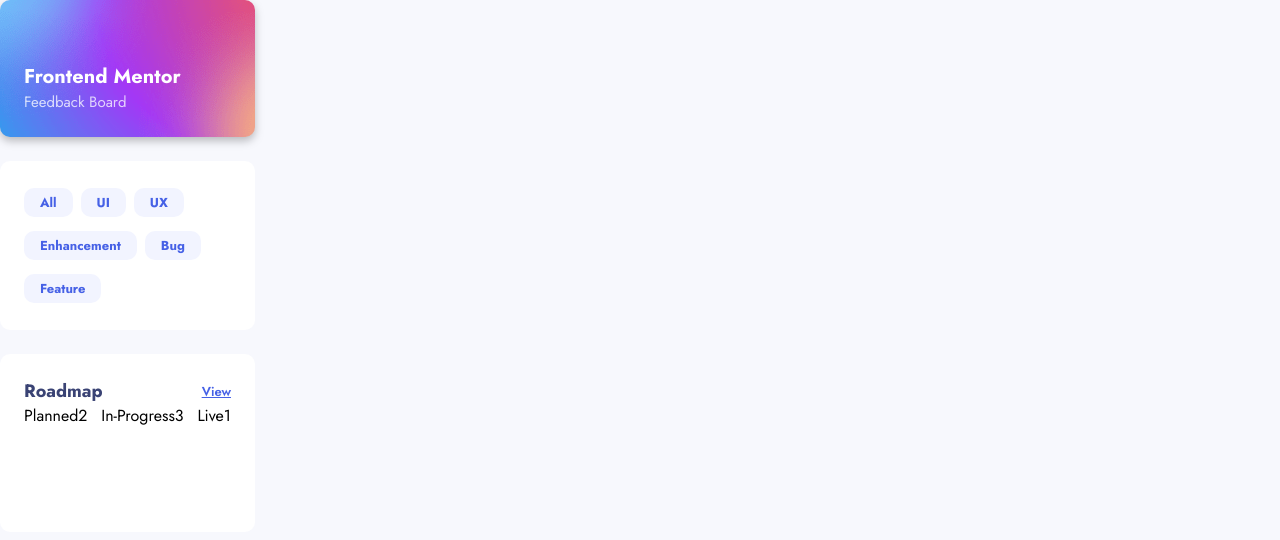
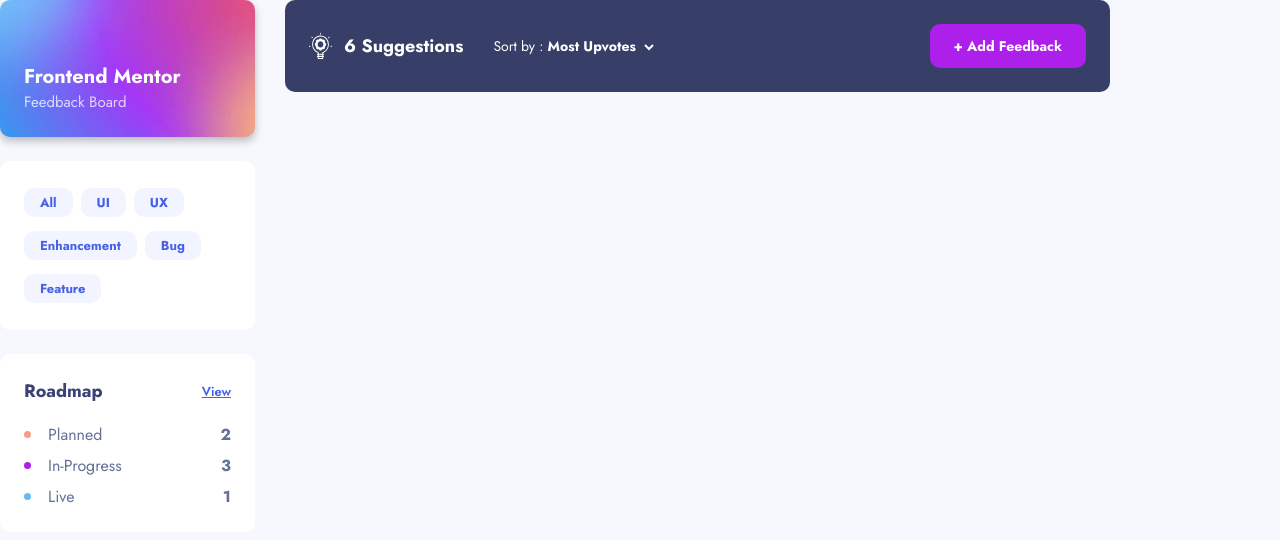
Before and after one commit to j0sephh123/fem-product-feedback, a Nuxt app: page / in a window 1280 px wide. Shown: the top 540 px of the page. Built offline with nearby package versions, Linux system fonts and the light colour scheme.

Commit message:
add more components

```diff
--- /dev/null
+++ b/assets/styles/_variables.scss
@@ -0,0 +1 @@
+$border-radius: 10px;
--- a/components/Button.vue
+++ b/components/Button.vue
@@ -20,7 +20,7 @@
   font-size: 13px;
   display: inline-block;
   padding: 5px 16px;
-  border-radius: 10px;
+  border-radius: $border-radius;
   cursor: pointer;
 
   &:hover {
--- /dev/null
+++ b/components/Controls/Suggestions.vue
@@ -0,0 +1,21 @@
+<template>
+  <div class="suggestions">
+    <img src="~assets/svgs/icon-suggestions.svg" />
+    <span>6 Suggestions</span>
+  </div>
+</template>
+
+<style scoped lang="scss">
+.suggestions {
+  display: flex;
+
+  img {
+    padding-right: 12px;
+  }
+
+  span {
+    font-size: 18px;
+    font-family: "Jost-Bold";
+  }
+}
+</style>
--- /dev/null
+++ b/components/Controls/index.vue
@@ -0,0 +1,69 @@
+<template>
+  <div class="wrapper">
+    <ControlsSuggestions />
+    <div class="sort">
+      <span>Sort by</span>
+      :
+      <span class="value">Most Upvotes</span>
+      <svg width="10" height="7" xmlns="http://www.w3.org/2000/svg">
+        <path d="M1 1l4 4 4-4" stroke="#fff" stroke-width="2" fill="none" fill-rule="evenodd" />
+      </svg>
+    </div>
+    <div class="feedback">
+      <div class="button">
+        <span class="plus">+</span>
+        <span>Add Feedback</span>
+      </div>
+    </div>
+  </div>
+</template>
+
+<style scoped lang="scss">
+.wrapper {
+  display: flex;
+  background-color: $dark-1;
+  padding: 14px;
+  border-radius: $border-radius;
+  color: $white;
+  width: 825px;
+  align-items: center;
+  padding: 24px;
+
+
+
+  .sort {
+    cursor: pointer;
+    font-size: 14px;
+
+    .value {
+      font-family: "Jost-Bold";
+      padding-right: 8px;
+    }
+  }
+
+  .feedback {
+    display: flex;
+    justify-content: flex-end;
+    flex-grow: 1;
+
+    .button {
+      text-align: right;
+      background-color: $purple;
+      border-radius: $border-radius;
+      cursor: pointer;
+      display: flex;
+      align-items: center;
+      padding: 12px 24px;
+
+      .plus {
+        padding-right: 4px;
+      }
+
+      span {
+        font-family: 'Jost-Bold';
+        font-size: 14px;
+      }
+    }
+  }
+}
+</style>
--- a/components/Header.vue
+++ b/components/Header.vue
@@ -11,7 +11,7 @@
   background-repeat: no-repeat;
   background-size: cover;
   color: $white;
-  border-radius: 10px;
+  border-radius: $border-radius;
   display: inline-block;
   padding: 24px;
   width: 255px;
--- a/components/Roadmap.vue
+++ b/components/Roadmap.vue
@@ -5,18 +5,9 @@
       <span class="view">View</span>
     </div>
     <div class="bottom">
-      <div>
-        <span class="label">Planned</span>
-        <span class="value">2</span>
-      </div>
-      <div>
-        <span class="label">In-Progress</span>
-        <span class="value">3</span>
-      </div>
-      <div>
-        <span class="label">Live</span>
-        <span class="value">1</span>
-      </div>
+      <RoadmapItem label="Planned" value="2" />
+      <RoadmapItem label="In-Progress" value="3" />
+      <RoadmapItem label="Live" value="1" />
     </div>
   </div>
 </template>
@@ -24,10 +15,13 @@
 <style scoped lang="scss">
 .wrapper {
   background-color: $white;
-  border-radius: 10px;
+  border-radius: $border-radius;
   width: 255px;
   height: 178px;
   padding: 24px;
+  display: flex;
+  flex-direction: column;
+  justify-content: space-between;
 
   .top {
     @include flex-between();
@@ -47,13 +41,11 @@
   }
 
   .bottom {
-    @include flex-between();
+    display: flex;
+    flex-direction: column;
+    gap: 8px;
 
-    .item {
-      .label {}
 
-      .value {}
-    }
   }
 }
 </style>
--- /dev/null
+++ b/components/RoadmapItem.vue
@@ -0,0 +1,59 @@
+<script setup lang="ts">
+defineProps<{
+  label: "Planned" | "In-Progress" | "Live";
+  value: string;
+}>();
+
+</script>
+
+<template>
+  <div class="item" :class="{
+    planned: label === 'Planned',
+    live: label === 'Live',
+    inProgress: label === 'In-Progress',
+  }">
+    <span class="label">{{ label }}</span>
+    <span class="value">{{ value }}</span>
+  </div>
+</template>
+
+<style scoped lang="scss">
+.item {
+  @include flex-between();
+  padding-left: 24px;
+  color: $dark-3;
+
+  &.planned {
+    &::before {
+      background-color: $orange;
+    }
+  }
+
+  &.live {
+    &::before {
+      background-color: $blue-2;
+    }
+  }
+
+  &.inProgress {
+    &::before {
+      background-color: $purple;
+    }
+  }
+
+  &::before {
+    position: absolute;
+    content: "";
+    width: 7px;
+    height: 7px;
+    border-radius: 50%;
+    left: 24px;
+  }
+
+  .label {}
+
+  .value {
+    font-family: 'Jost-Bold';
+  }
+}
+</style>
--- a/components/TagFilter.vue
+++ b/components/TagFilter.vue
@@ -13,7 +13,7 @@
 .wrapper {
   background-color: $white;
   padding: 24px;
-  border-radius: 10px;
+  border-radius: $border-radius;
   width: 255px;
   display: flex;
   gap: 8px;
--- a/nuxt.config.ts
+++ b/nuxt.config.ts
@@ -5,7 +5,7 @@
       preprocessorOptions: {
         scss: {
           additionalData:
-            '@use "@/assets/styles/_colors.scss" as *; @use "@/assets/styles/_fonts.scss" as *; @use "@/assets/styles/_mixins.scss" as *;',
+            '@use "@/assets/styles/_colors.scss" as *; @use "@/assets/styles/_fonts.scss" as *; @use "@/assets/styles/_mixins.scss" as *; @use "@/assets/styles/_variables.scss" as *;',
         },
       },
     },
--- a/pages/index.vue
+++ b/pages/index.vue
@@ -1,3 +1,15 @@
 <template>
-  <Sidebar />
+  <div class="wrapper">
+    <Sidebar />
+    <main>
+      <Controls />
+    </main>
+  </div>
 </template>
+
+<style scoped lang="scss">
+.wrapper {
+  display: flex;
+  gap: 30px;
+}
+</style>
```
Also changed, not shown: assets/svgs/icon-plus.svg (deleted).
